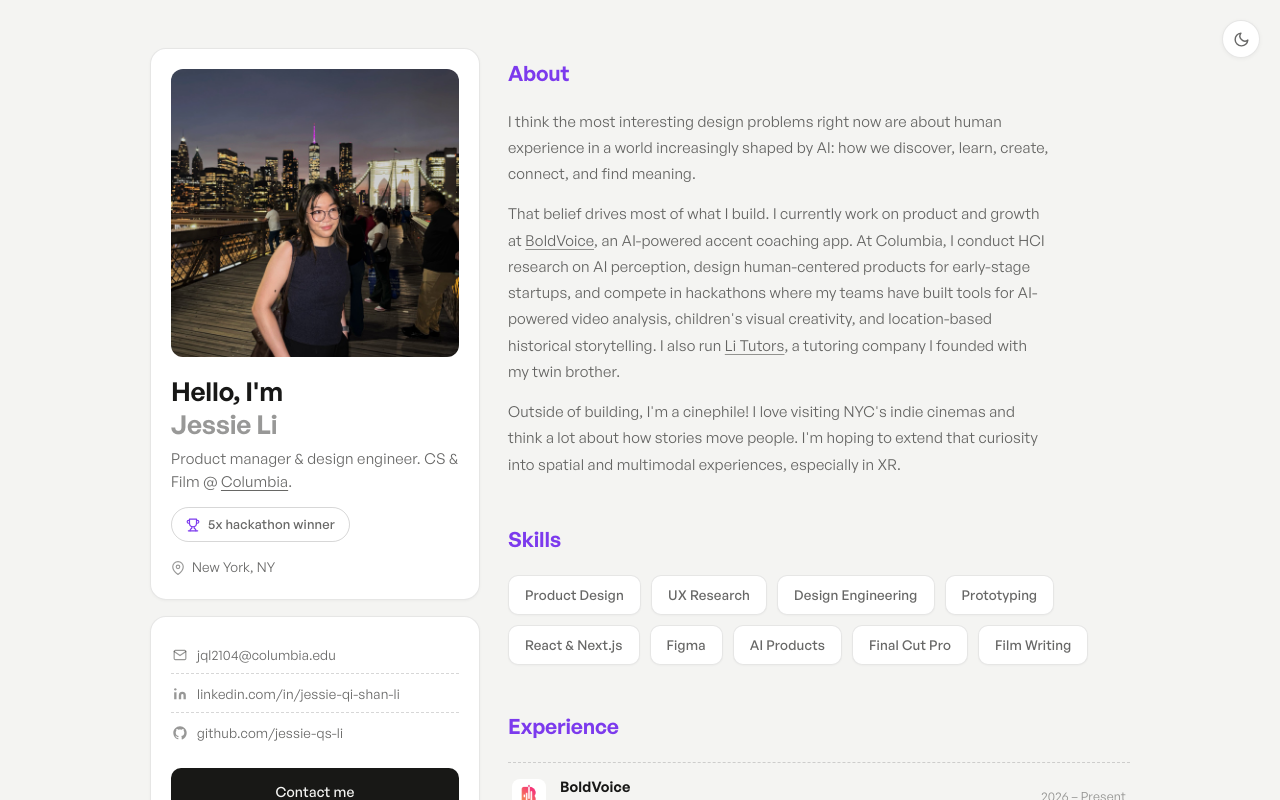
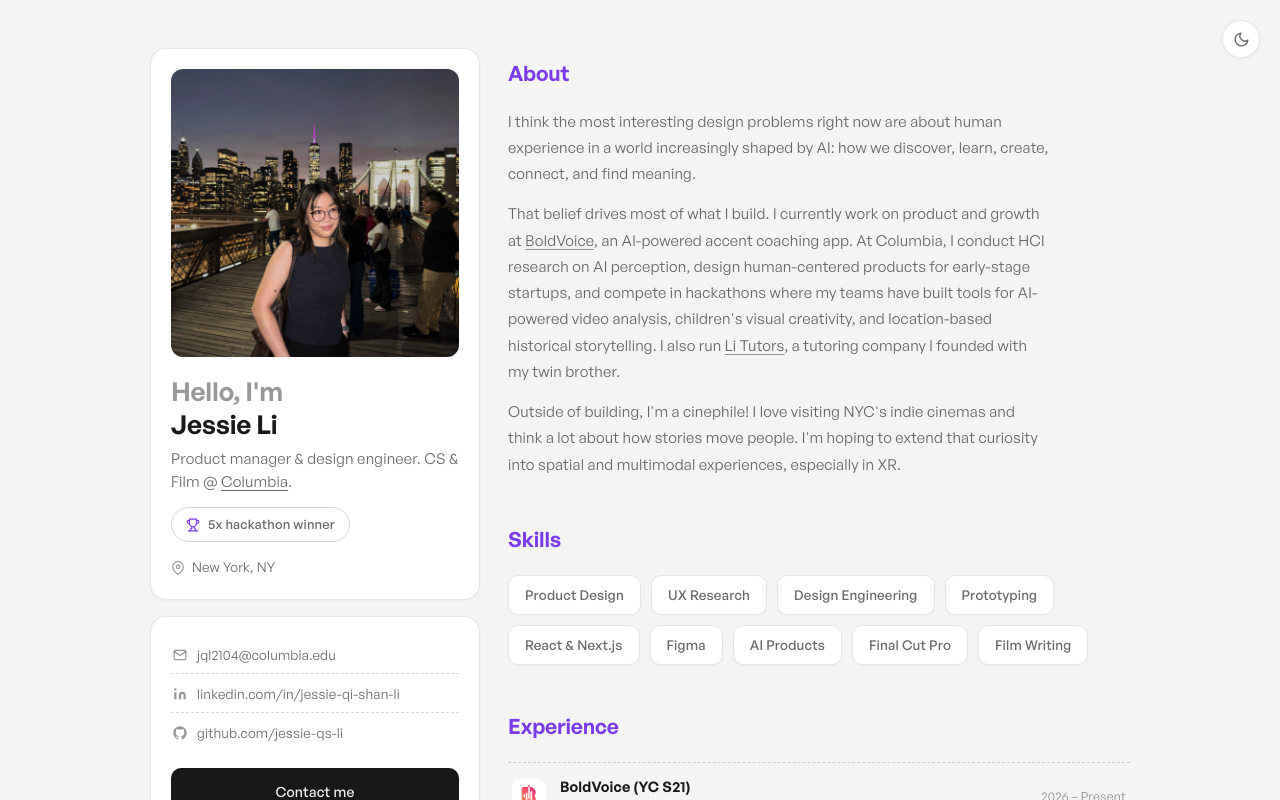
Before and after one commit to jessie-qs-li/portfolio, a Next.js app: page / in a window 1280 px wide. Shown: the top 800 px of the page. Built offline with nearby package versions, Linux system fonts and the light colour scheme; no server answers.

Commit message:
Invert name colors (greeting gray, name strong); BoldVoice (YC S21)

```diff
--- a/app/globals.css
+++ b/app/globals.css
@@ -78,8 +78,8 @@
   width: 100%; height: auto; border-radius: 12px; margin-bottom: 18px;
   display: block; object-fit: cover; aspect-ratio: 1 / 1;
 }
-.profile-name { font-size: 26px; font-weight: 600; letter-spacing: -0.01em; line-height: 1.25; margin-bottom: 8px; }
-.profile-name span { color: var(--text3); }
+.profile-name { font-size: 26px; font-weight: 600; letter-spacing: -0.01em; line-height: 1.25; margin-bottom: 8px; color: var(--text3); }
+.profile-name span { color: var(--text); }
 .profile-role { font-size: 15px; color: var(--text2); line-height: 1.5; margin-bottom: 14px; }
 .avail-pill {
   display: inline-flex; align-items: center; gap: 8px;
--- a/app/page.tsx
+++ b/app/page.tsx
@@ -3,7 +3,7 @@
 import LetterboxdRecent from "@/components/LetterboxdRecent"
 
 const EXPERIENCE = [
-  { role: "Product & Growth", org: "BoldVoice", url: "https://www.boldvoice.com/", logo: "/logos/boldvoice-tile.png", date: "2026 – Present" },
+  { role: "Product & Growth", org: "BoldVoice (YC S21)", url: "https://www.boldvoice.com/", logo: "/logos/boldvoice-tile.png", date: "2026 – Present" },
   { role: "AI/ML Fellow", org: "Break Through Tech", url: "https://www.breakthroughtech.org/", logo: "/logos/break-through-tech.png", date: "Mar 2026 – Present" },
   { role: "Undergraduate Researcher", org: "Columbia Digital Storytelling Lab", url: "https://www.digitalstorytellinglab.com/", logo: "/logos/columbia-dsl.png", date: "Jan 2026 – Present" },
   { role: "Product Manager", org: "The Columbia Spectator", url: "https://www.columbiaspectator.com/", logo: "/logos/columbia-spectator.png", date: "Sep 2025 – Present" },
```
